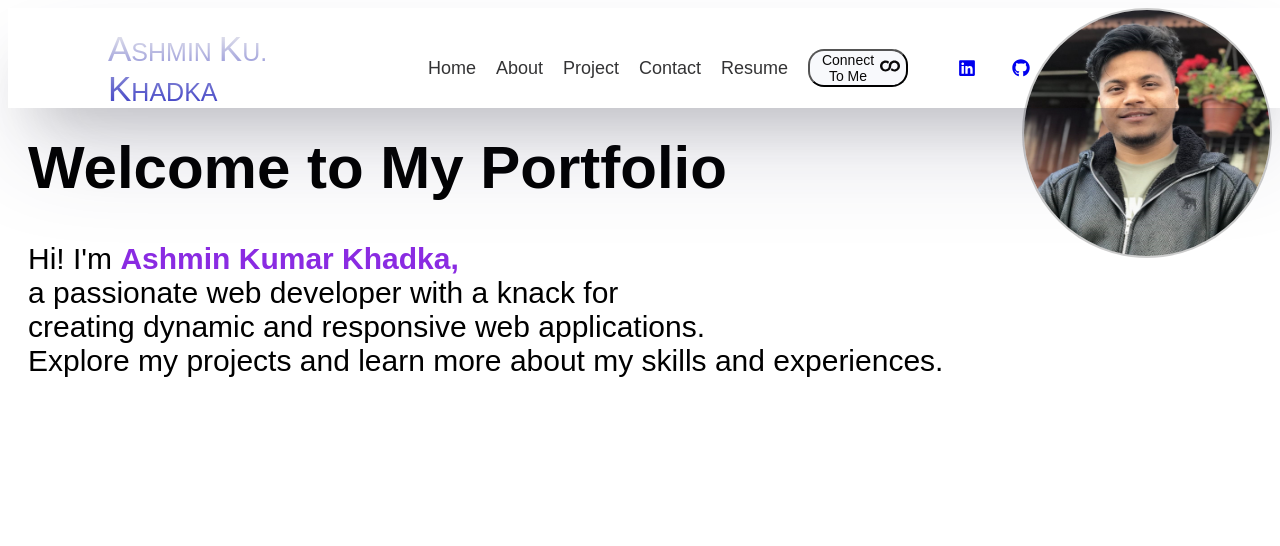
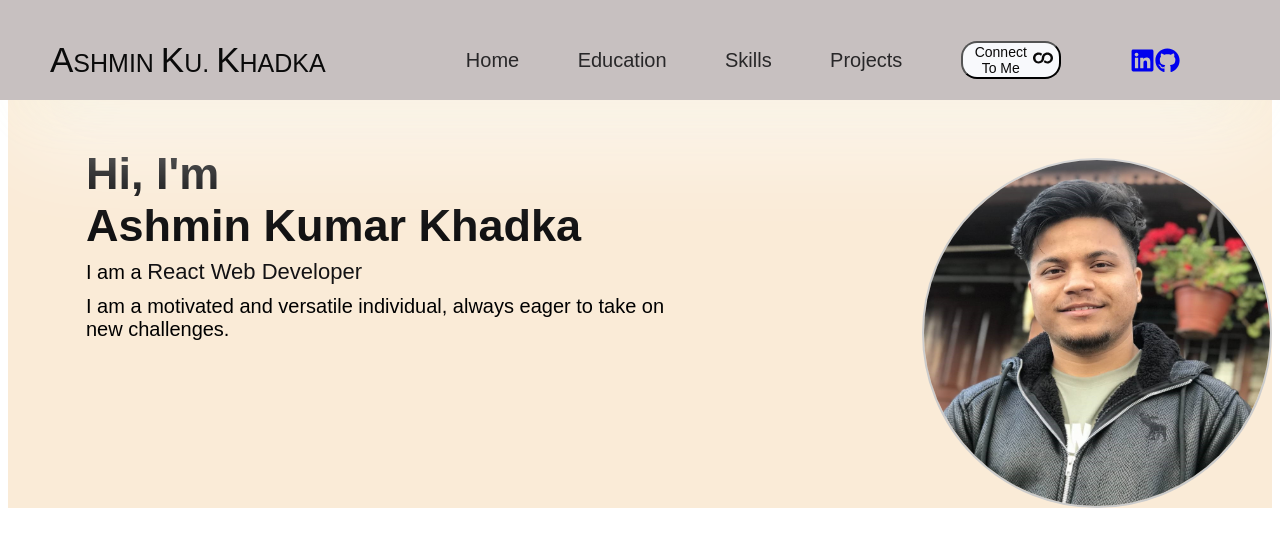
Before and after one commit to Ashminkhadka/portfolio-react, a React (Vite) app in the folder portfolio/: page / in a window 1280 px wide. Shown: the top 546 px of the page. Built offline with nearby package versions, Linux system fonts and the light colour scheme.

Commit message:
second commit

```diff
--- a/portfolio/package.json
+++ b/portfolio/package.json
@@ -23,6 +23,7 @@
     "eslint-plugin-react": "^7.34.1",
     "eslint-plugin-react-hooks": "^4.6.0",
     "eslint-plugin-react-refresh": "^0.4.6",
+    "tailwindcss": "^3.4.3",
     "vite": "^5.2.0"
   }
 }
--- a/portfolio/src/App.jsx
+++ b/portfolio/src/App.jsx
@@ -2,12 +2,12 @@ import React from 'react'
 import './App.css'
 import Navbar from './components/navbar/Navbar'
 import Home from './components/Home'
-import About from './components/About'
 import Projects from './components/Projects'
-import Contact from './components/Contact'
 import Resume from './components/Resume'
 import ConnectToMe from './components/ConnectToMe'
 import { BrowserRouter as Router, Routes, Route } from 'react-router-dom';
+import Skills from './components/Skills'
+import Education from './components/Education'
 
 
 function App() {
@@ -16,9 +16,9 @@ function App() {
       <Navbar/>
       <Routes>
         <Route path="/" element={<Home />} />
-        <Route path="/about" element={<About />} />
+        <Route path="/education" element={<Education />} />
         <Route path="/projects" element={<Projects />} />
-        <Route path="/contact" element={<Contact />} />
+        <Route path="/skill" element={<Skills />} />
         <Route path="/resume" element={<Resume />} />
         <Route path="/connect" element={<ConnectToMe />} />
       </Routes>
--- a/portfolio/src/components/About.jsx
+++ /dev/null
@@ -1,11 +0,0 @@
-import React from 'react'
-
-function About() {
-  return (
-    <div>
-      <h1>About page</h1>
-    </div>
-  )
-}
-
-export default About
--- a/portfolio/src/components/Contact.jsx
+++ /dev/null
@@ -1,11 +0,0 @@
-import React from 'react'
-
-function Contact() {
-  return (
-    <div>
-      <h1> this contact page</h1>
-    </div>
-  )
-}
-
-export default Contact
--- /dev/null
+++ b/portfolio/src/components/Education.jsx
@@ -0,0 +1,11 @@
+import React from 'react'
+
+function Education() {
+  return (
+    <div>
+      <h1>Education</h1>
+    </div>
+  )
+}
+
+export default Education
--- a/portfolio/src/components/Home.css
+++ b/portfolio/src/components/Home.css
@@ -1,22 +1,54 @@
-.main-contents{
-    display: flex;
-    flex-wrap: wrap;
-    justify-content: space-between;
+
+.content{
+  /* margin: 0; */
+  /* left: 0; */
+  right: 0;
+  display:flex;
+  flex-wrap: wrap;
+  justify-content: space-between;
+  background-color: antiquewhite;
+}
+.portfolio-intro{
+    margin-top: 9rem;
+    margin-left: 0;
+    margin-right: 0;
+    padding-top:5rem;
+    padding-left: 7.8rem;
+    /* flex: 1; */
+    /* padding: 20px; */
+     box-sizing: border-box;
+     background-color: antiquewhite;
 }
 
-
-.portfolio-intro{
-    padding-bottom: 30px;
-    padding-top: 85px;
-    flex: 1;
-    /* padding: 20px; */
-     box-sizing: border-box;
+.portfolio-intro span{
+  margin:0;
+  font-size: 4.5rem;
+  color: rgb(16, 16, 17);
+  padding-bottom: 0;
 }
 
+.portfolio-intro p{
+  margin:0;
+  padding: 0;
+  font-size: 2rem;
+  display: -webkit-inline-box;
+}
+
+.portfolio-intro p span{
+  font-size: 2.2rem;
+  color: rgb(19, 18, 20);
+}
+.profile-image{
+  display:grid;
+  padding-top: 15rem;
+  /* padding-top: 13.8rem;
+  padding-right: 8rem; */
+
+}
 
 .profile {
-    width: 250px;
-    height: 250px;
+    width: 350px;
+    height: 350px;
     border-radius: 50%;
     border: 2px solid #ccc;
     transition: transform 0.3s, box-shadow 0.3s;
--- a/portfolio/src/components/Home.jsx
+++ b/portfolio/src/components/Home.jsx
@@ -4,16 +4,14 @@ import './Home.css'
 
 const Home =()=> {
   return (
-    <div className='main-contents'>
+    <div className='content'>
       <div className='portfolio-intro'>
-        <h1>Welcome to My Portfolio</h1>
-        <p>
-          Hi! I'm <span className='name'>Ashmin Kumar Khadka,</span>
+          <span className='name'> Hi, I'm <br/>
+            Ashmin Kumar Khadka</span><br/>
+          <p>I am a <span>React Web Developer</span></p>
           <br />
-          a passionate web developer with a knack for  <br/> creating dynamic and responsive web applications.
-          <br />
-          Explore my projects and learn more about my skills and experiences.
-        </p>
+          <p>I am a motivated and versatile individual, always
+            eager to take on <br/>new challenges. </p>
       </div>
       <div className='profile-image'>
           <img src={profile} alt='my profile' className='profile'/>
--- /dev/null
+++ b/portfolio/src/components/Skills.jsx
@@ -0,0 +1,11 @@
+import React from 'react'
+
+function Skills() {
+  return (
+    <div>
+      <h1> this Skills page</h1>
+    </div>
+  )
+}
+
+export default Skills
--- a/portfolio/src/components/navbar/Navbar.css
+++ b/portfolio/src/components/navbar/Navbar.css
@@ -19,33 +19,37 @@ a {
 
 li {
   list-style: none;
+
 }
 
 
 /* navbar style  */
 
 .main-nav {
-  position: fixed;
+  position:fixed;
+  top:0;
+  left:0;
+  /* position: fixed; */
+  background-attachment: fixed;
   width: 100%;
   height: 10rem;
   display: grid;
-  grid-template-columns: 10rem 1fr 2fr 1fr 10rem;
-  box-shadow: rgba(50, 50, 93, 0.25) 0px 50px 100px -20px,
-    rgba(0, 0, 0, 0.3) 0px 30px 60px -30px;
-  /* background-color: #333; */
-  background-attachment: fixed;
+  grid-template-columns: 5rem 1fr 2fr 0fr 10rem;
+  /* background-color: antiquewhite; */
+  box-shadow: rgb(253, 253, 254) 0px 50px 100px -20px,
+    rgba(221, 233, 154, 0.3) 0px 30px 60px -30px;
+  background-color: #c7c0c0;
+
 }
 
 .logo {
+  padding-left: 0rem;
   display: grid;
   grid-column: 2/3;
   justify-content: start;
   align-items: center;
 }
 
-/* .menu-link {
-  grid-column: 3/4;
-} */
 
 .menu-link ul {
   height: 10rem;
@@ -57,22 +61,16 @@ li {
 .menu-link button{
     display: flex;
     align-items: center;
-    /* justify-content: flex-start; */
     width: 100px;
-    /* height: 35px; */
-    /* position: relative; */
-    /* border: 1px solid #1a2220; */
     background-color: #f8f9fc;
-    /* overflow: hidden; */
     cursor: pointer;
     color: rgb(10, 9, 9);
     border-radius: 16px;
 }
 
 .menu-link button:hover{
-    background-color: rgb(51, 13, 242);
+    background-color:antiquewhite;
     transition: 0.3s;
-    color:#eee;
 }
 
 .menu-link .button_text{
@@ -88,31 +86,24 @@ li {
   font-size: 2rem;
 }
 
-/* .social-media {
-  grid-column: 4/5;
-} */
 
 .social-media ul {
   height: 10rem;
-  /* display: grid; */
+  display:flex;
+  /* gap:initial; */
   grid-template-columns: 3fr repeat(3, 1fr);
-  align-items: center;
-  /* justify-content: flex-end; */
+  align-items:center;
+  justify-content: flex-end;
   /* text-align: right; */
-  display: inline-grid;
 }
-
-
-/* .social-media ul li:first-child {
-  grid-column: 2/3;
-} */
 
 
 .logo h2 {
   font-size: 2.5rem;
   font-weight: 400;
   text-transform: uppercase;
-  background: -webkit-linear-gradient(#eee, rgb(55, 57, 195));
+  background:#0a0a0a;
+  /* background: -webkit-linear-gradient(#eee, rgb(55, 57, 195)); */
   -webkit-background-clip:text;
   -webkit-text-fill-color:transparent;
 }
@@ -122,23 +113,25 @@ li {
 }
 
 .menu-link ul li {
-  font-size: 1.8rem;
+  font-size: 2.5rem;
 }
 
 .menu-link ul li a {
+  font-size: 2rem;
   text-transform: capitalize;
   color: rgba(0, 0, 3, 0.8);
   transition: 0.5s;
 }
-.menu-link ul li:hover > a {
+.menu-link ul li:hover a {
   transform-origin: left;
-  color: rgb(51, 13, 242);
+  color: rgb(143, 51, 241);
   text-decoration:solid;
   transition: 0.5s;
 }
 
-.social-media ul li {
-  font-size: 1.8rem;
+.social-media ul a {
+  font-size: 2.5rem;
+  display:flex;
 }
 
 .social-media .hamburger-menu {
@@ -146,17 +139,19 @@ li {
 }
 
 .linkedin {
-  color: #3974f2;
+  /* background-color: #3974f2; */
 }
 
 .github {
-  color: #0e0d0e;
+  /* color: #0e0d0e; */
 }
 
 
-/* responsive css style  */
+/* -------responsive css style---- */
+
 @media (max-width: 1080px) {
   .main-nav {
+    position: fixed;
     height: 8rem;
     grid-template-columns: 2rem 3fr 3fr 1fr 2rem;
   }
@@ -165,12 +160,13 @@ li {
   .menu-link ul,
   .social-media ul {
     height: 8rem;
+    display: grid;
   }
 }
 
-/* responsive css style  */
 @media (max-width: 998px) {
   .main-nav {
+    position: fixed;
     height: 7rem;
     grid-template-columns: 2rem 2fr 3fr 2rem 2rem;
   }
@@ -179,9 +175,14 @@ li {
     display: none;
   }
 
-  .logo,
-  .social-media ul {
+  .logo{
     height: 7rem;
+    display: flex;
+  }
+
+  .social-media a {
+    height: 7rem;
+    display:contents;
 
   }
 
--- a/portfolio/src/components/navbar/Navbar.jsx
+++ b/portfolio/src/components/navbar/Navbar.jsx
@@ -21,25 +21,20 @@ const Navbar = () => {
               <NavLink to="/">Home</NavLink>
             </li>
             <li>
-              <NavLink to="/about">About</NavLink>
+              <NavLink to="/education">Education</NavLink>
             </li>
             <li>
-              <NavLink to="/project">Project</NavLink>
+              <NavLink to="/skill">Skills</NavLink>
             </li>
             <li>
-              <NavLink to="/contact">Contact</NavLink>
+              <NavLink to="/project">Projects</NavLink>
             </li>
-            <li>
-              <NavLink to="/resume">Resume</NavLink>
-            </li>
-            <li>
-              <button>
+            <button>
                 <span className="button_text">Connect To Me</span>
                 <span className="button_icon">
                   <SiGitconnected/>
                 </span>
-              </button>
-            </li>
+            </button>
           </ul>
       </div>
       <div className="social-media">
```
Also changed, not shown: 1 other file (tests, documents, lock files or other folders).
